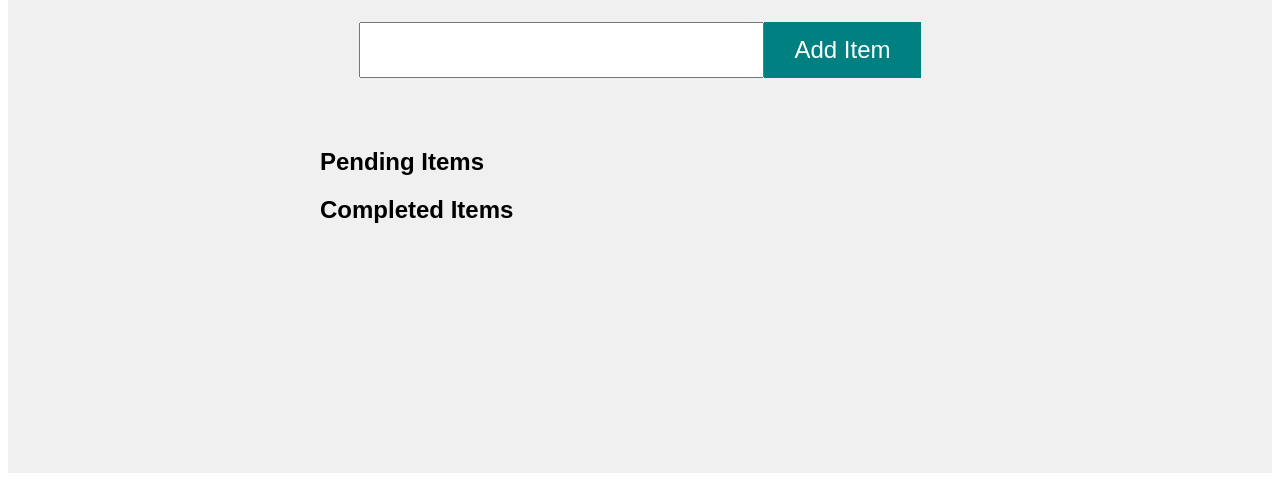
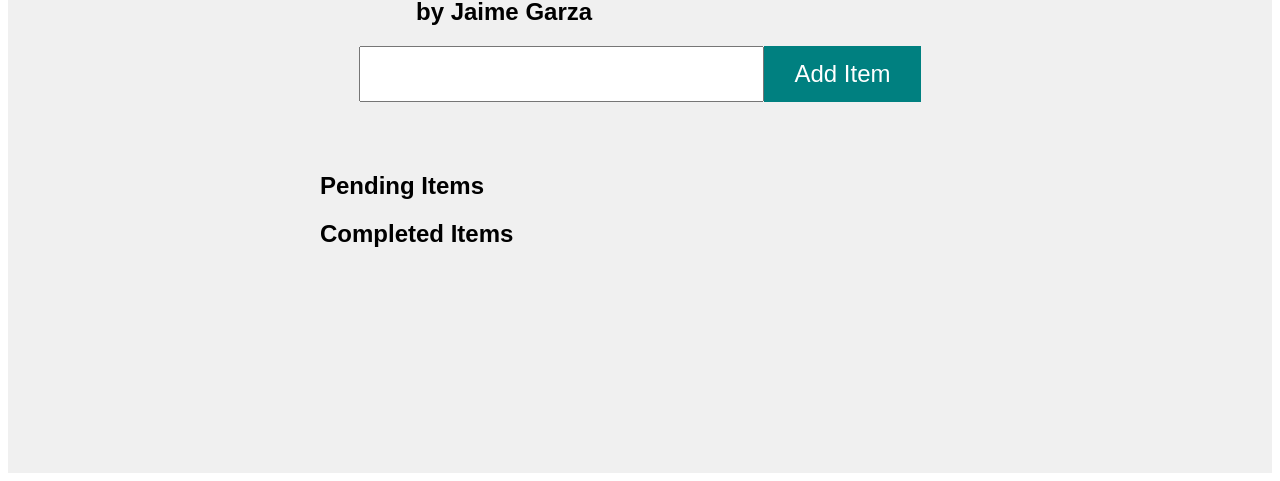
Before and after one commit to jimmyg995/homework2, a plain HTML site: page index.html in a window 1280 px wide. Shown: the part 335-816 px from the top of the page. Drawn offline with Linux system fonts and the light colour scheme.

Commit message:
Changed the index file by adding my name after the title.

```diff
--- a/index.html
+++ b/index.html
@@ -12,6 +12,7 @@
 
         <div>
         <h1 class="main-title">A Simple To Do List</h1>
+        <h2>by Jaime Garza</h2>
         </div>
 
         <div class="formItems">
```
